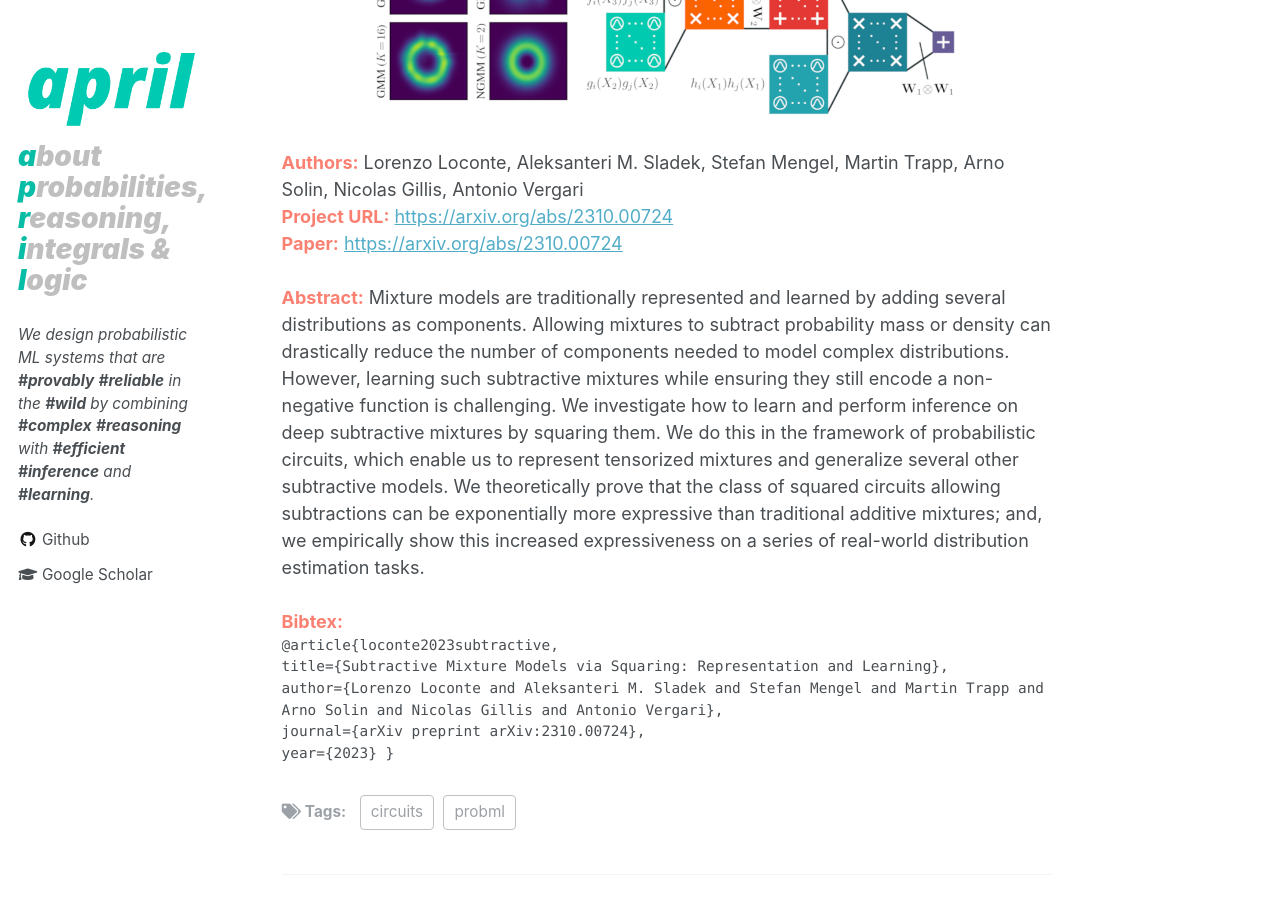
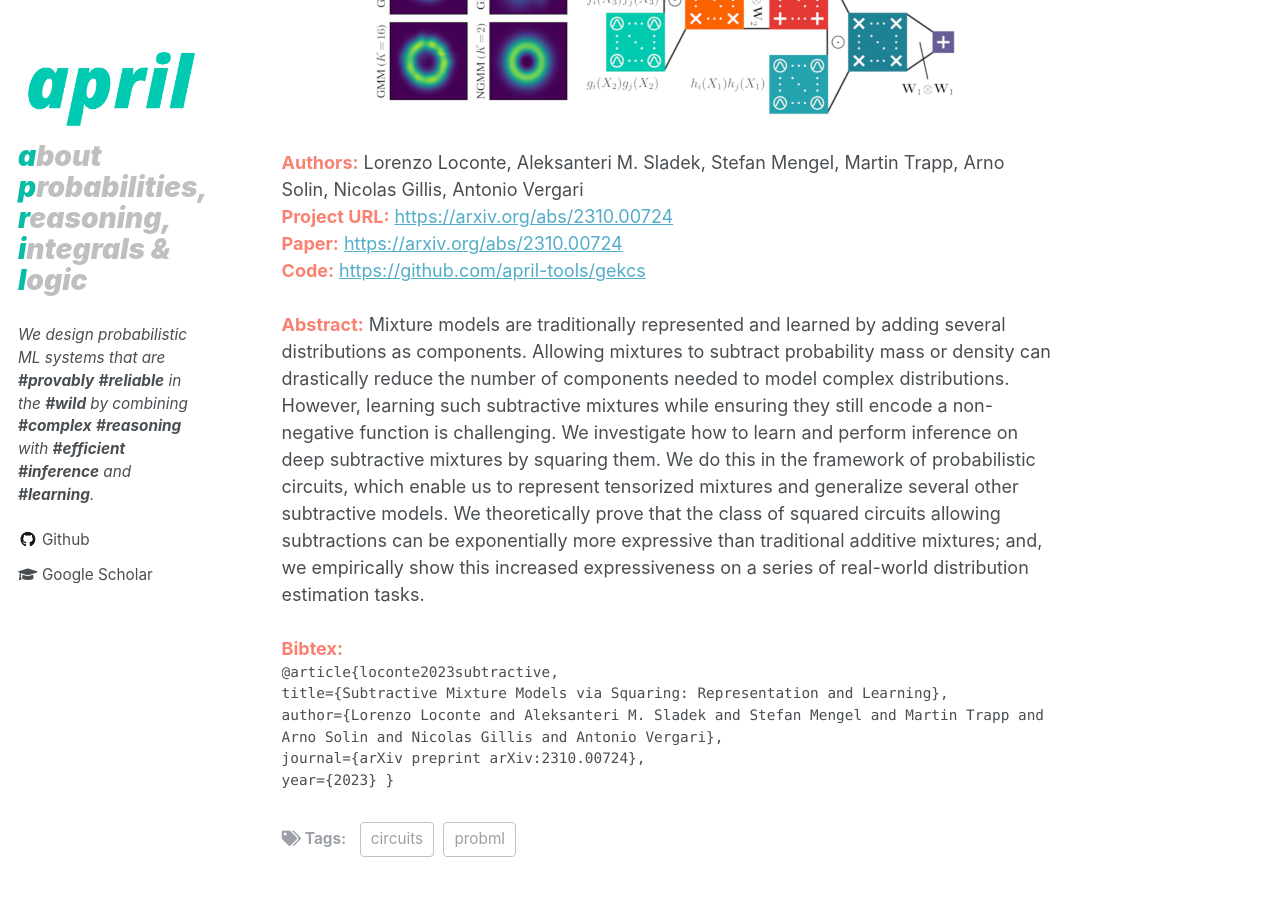
Before and after one commit to april-tools/april-tools.github.io, a Jekyll site: the page built from _publications/loconte2023subtractive.md, in a window 1280 px wide and 900 px high, scrolled down 347 px. Built offline with Jekyll 4.4.1, drawn with Linux system fonts in a browser that asks for light colours; nearby versions of some CDN libraries; some of the changed lines change nothing that is shown.

Commit message:
code for npc2

```diff
--- a/_publications/loconte2023subtractive.md
+++ b/_publications/loconte2023subtractive.md
@@ -11,7 +11,7 @@ authors: "Lorenzo Loconte, Aleksanteri M. Sladek, Stefan Mengel, Martin Trapp, A
 paperurl: "https://arxiv.org/abs/2310.00724"
 pdf: "https://arxiv.org/abs/2310.00724"
 venue: "arXiv 2023"
-code:
+code: "https://github.com/april-tools/gekcs"
 excerpt: "We propose to build (deep) subtractive mixture models by squaring circuits. We theoretically prove their expressiveness by deriving an exponential lowerbound on the size of circuits with positive parameters only."
 abstract: "Mixture models are traditionally represented and learned by adding several distributions as components. Allowing mixtures to subtract probability mass or density can drastically reduce the number of components needed to model complex distributions. However, learning such subtractive mixtures while ensuring they still encode a non-negative function is challenging. We investigate how to learn and perform inference on deep subtractive mixtures by squaring them. We do this in the framework of probabilistic circuits, which enable us to represent tensorized mixtures and generalize several other subtractive models. We theoretically prove that the class of squared circuits allowing subtractions can be exponentially more expressive than traditional additive mixtures; and, we empirically show this increased expressiveness on a series of real-world distribution estimation tasks."
 supplemental:
```
